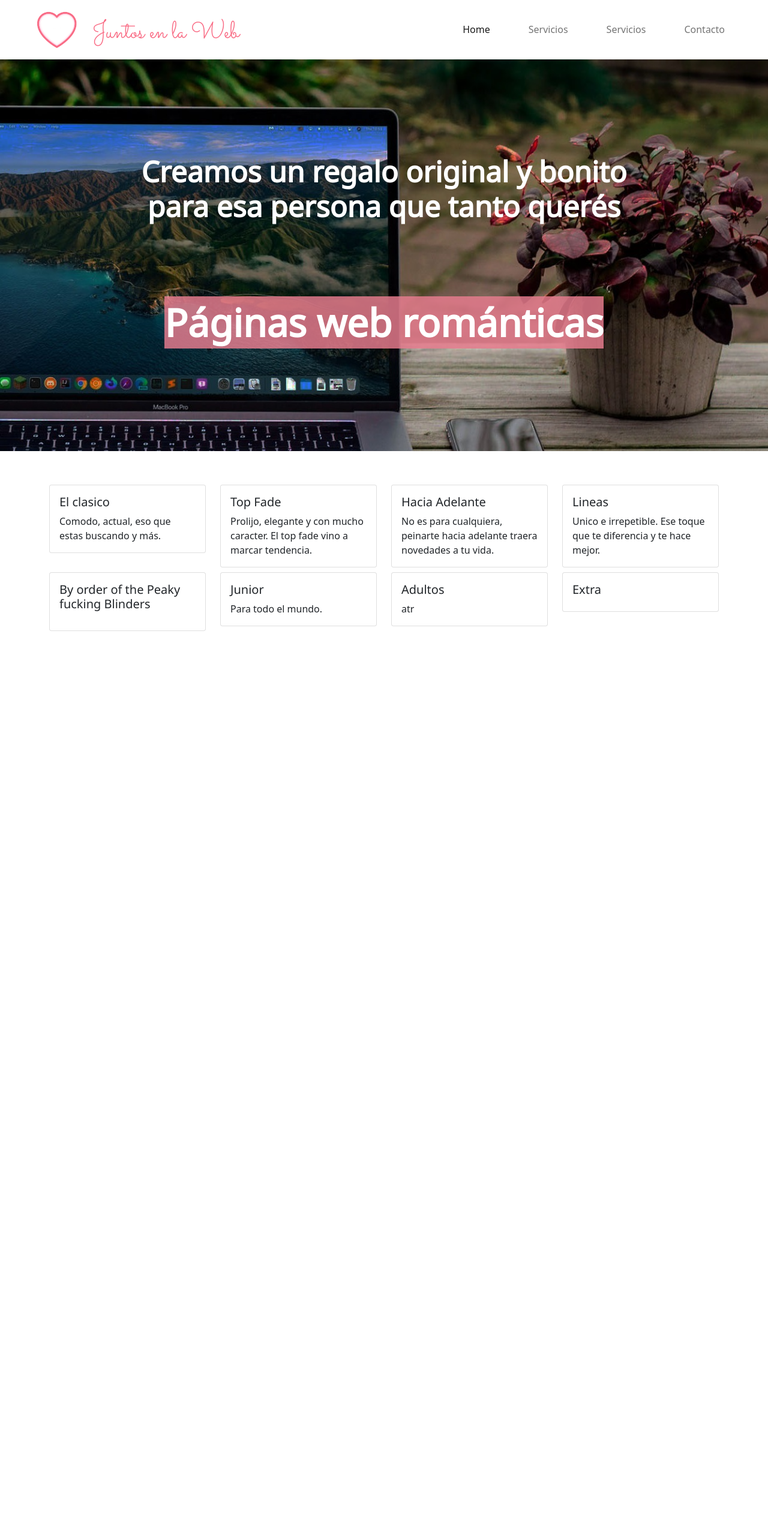
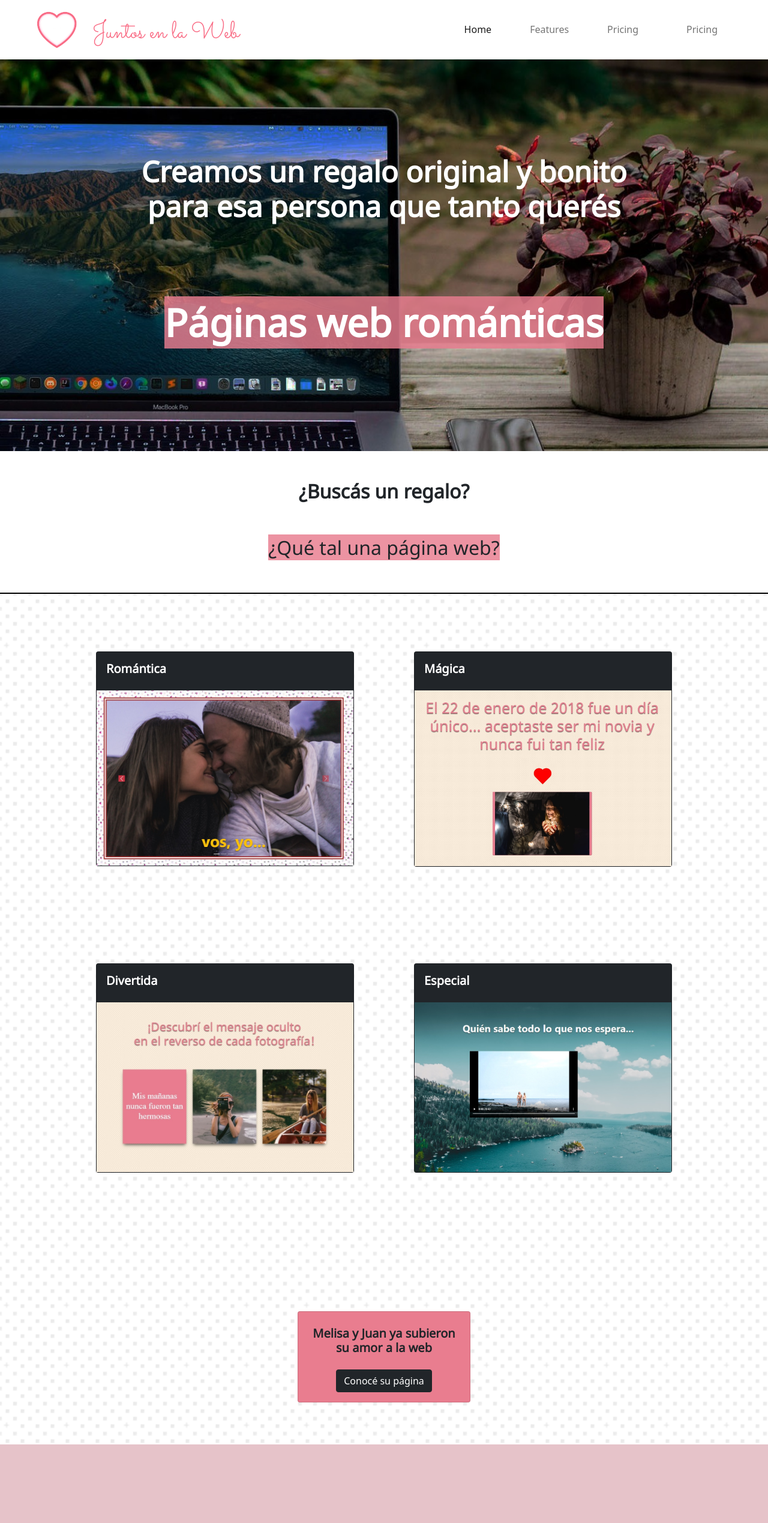
Before and after one commit to Santagiulianaj/juntosenlaweb, a plain HTML site: page index.html in a window 1280 px wide. Shown: the top 2539 px of the page at 60% size. Before the commit the page ends 1100 px from the top, so only its background shows below. Drawn offline with nearby package versions, Linux system fonts and the light colour scheme.

Commit message:
version 1: add section

```diff
--- a/estilos.css
+++ b/estilos.css
@@ -10,41 +10,68 @@ h1,h2,h3,h4,h5{
 	font-family: 'Noto Sans', sans-serif;
 }
 
-#bloque-logo {
+/* NAVBAR */
+#container-logo {
     display: inline-flex;
 }
-#texto-logo {
+#text-logo {
     color: #f96c85;
     font-family: 'Sacramento', cursive;
     padding-top: 14px;
     margin-bottom: -4px;
 }
+@media screen and (max-width: 900px) {
+
+    #text-logo {
+        font-size: 190% !important;
+    }
+}
 @media screen and (max-width: 550px) {
-    #bloque-logo {
+    #container-logo {
         margin-left: -50px !important;
+    }
+    #text-logo {
+        font-size: 190% !important;
+    }
+}
+@media screen and (max-width: 450px) {
+    #text-logo {
+        font-size: 170% !important;
+    }
+}
+@media screen and (max-width: 420px) {
+    #text-logo {
+        font-size: 157% !important;
     }
 }
 @media screen and (max-width: 380px) {
-    #foto-logo {
+    #photo-logo {
         width: 50px;
         height: 50px;
     }
-    #texto-logo {
+    #text-logo {
         margin-top: -2px !important;
         margin-left: 5px !important;
+        font-size: 140% !important;
     }
 }
 @media screen and (max-width: 350px) {
-    #foto-logo {
+    #photo-logo {
         width: 40px;
         height: 40px;
         margin-right: -1px !important;
     }
-    #texto-logo {
+    #text-logo {
         margin-top: -8px !important;
         margin-left: 10px !important;
     }
 }
+#navbar-items {
+  margin-left: auto;
+}
+
+
+/* COVER-PAGE */
 
 #cover-page {
     background: url(portadas/opcion\ 6.jpg);
@@ -53,39 +80,7 @@ h1,h2,h3,h4,h5{
     padding-top: 3% !important;
     padding-bottom: 13% !important;
 }
-@media screen and (max-width: 1350px) {
-    #cover-page {
-        background: url(portadas/opcion\ 6\ intermedia.jpg);
-        background-repeat: no-repeat;
-        background-size: cover;
-    }
-}
-@media screen and (max-width: 550px) {
-    #cover-page {
-        background: url(portadas/opcion\ 6\ chica.jpg);
-        background-repeat: no-repeat;
-        background-size: cover;
-    }
-    #texto-portada {
-        font-size: 140%;
-        padding-top: 50px !important;
-        padding-bottom: 50px !important;
-    }
-}
-@media screen and (max-width: 405px) {
-    #texto-portada {
-        font-size: 120%;
-        padding-top: -100px !important;
-    }
-}
-@media screen and (max-width: 357px) {
-    #texto-portada {
-        font-size: 100%;
-
-    }
-}
-
-#texto-portada {
+#text-cover-page {
     position: relative;
     font-family: 'Noto Sans', sans-serif;
     color: white;
@@ -95,3 +90,94 @@ h1,h2,h3,h4,h5{
 .text-with-bg {
     background-color: #e97d8fd3;
 }
+@media screen and (max-width: 1350px) {
+    #cover-page {
+        background: url(portadas/opcion\ 6\ intermedia.jpg);
+        background-repeat: no-repeat;
+        background-size: cover;
+    }
+}
+@media screen and (max-width: 650px) {
+    #text-cover-page {
+        font-size: 190%;
+    }
+}
+@media screen and (max-width: 550px) {
+    #cover-page {
+        background: url(portadas/opcion\ 6\ chica.jpg);
+        background-repeat: no-repeat;
+        background-size: cover;
+    }
+    #text-cover-page {
+        font-size: 140%;
+        padding-top: 50px !important;
+        padding-bottom: 50px !important;
+    }
+}
+@media screen and (max-width: 405px) {
+    #text-cover-page {
+        font-size: 120%;
+        padding-top: -100px !important;
+    }
+}
+@media screen and (max-width: 357px) {
+    #text-cover-page {
+        font-size: 100%;
+
+    }
+}
+
+/* SECTION */
+
+#galery {
+    background: url(img/bg-1.png);
+    background-size: 100px 100px;
+    border-top: solid 2px rgb(0, 0, 0);
+    margin-bottom: -60px !important;
+    padding-bottom: 130px !important;
+}
+
+#text-section {
+    font-size: 200%;
+}
+.gallery-container {
+    display: grid;
+    grid-template-columns: repeat(2, 1fr);
+    grid-auto-rows: 420px;
+    padding: 160px;
+    grid-gap: 100px;
+}
+.gallery__item {
+    position: relative;
+}
+.gallery__img {
+    width: 100%;
+    height: 100%;
+    object-fit: cover;
+}
+
+@media screen and (max-width: 950px) {
+    .gallery-container {
+        grid-template-columns: repeat(2, 1fr);
+    }
+    .gallery__item:nth-child(9) {
+        grid-column-start: span 2;
+    }
+}
+@media screen and (max-width: 740px) {
+    .gallery-container {
+        grid-template-columns: repeat(1, 1fr);
+    }
+}
+#button-web {
+    background-color: #e97d8f;
+    width: 18rem;
+}
+
+#ribbon {
+    background-color: #e6c3c9;
+}
+
+#product {
+
+}
--- a/index.html
+++ b/index.html
@@ -16,123 +16,122 @@
     <!--NAVBAR-->
     <nav class="navbar navbar-expand-lg navbar-light ">
         <div class="container-fluid my-1">
-            <a id="bloque-logo" class="navbar-brand ps-5" href="#">
-                <img src="img/logo.png" alt="logo" id="foto-logo" width="70" class="me-4">
-                <h1 id="texto-logo">Juntos en la Web</h1>
+            <a id="container-logo" class="navbar-brand ps-5" href="#">
+                <img src="img/logo.png" alt="logo" id="photo-logo" width="70" class="me-4">
+                <h1 id="text-logo">Juntos en la Web</h1>
             </a>
             <button class="navbar-toggler" type="button" data-bs-toggle="collapse" data-bs-target="#navbarNavDropdown" aria-controls="navbarNavDropdown" aria-expanded="false" aria-label="Toggle navigation">
                 <span class="navbar-toggler-icon"></span>
             </button>
-            <div id="navbar" class="collapse navbar-collapse" id="navbarNavDropdown">
-                <ul class="navbar-nav position-absolute top-50 end-0 translate-middle-y pe-5">
-                    <li class="nav-item ms-5"><a class="nav-link active" aria-current="page" href="#">Home</a></li>
-                    <li class="nav-item ms-5"><a class="nav-link" href="#styles">Servicios</a></li>
-                    <li class="nav-item ms-5"><a class="nav-link" href="#contact">Servicios</a></li>
-                    <li class="nav-item ms-5 pe-3"><a class="nav-link" href="#contact">Contacto</a></li>
+            <div class="collapse navbar-collapse" id="navbarNavDropdown">
+                <ul id="navbar-items" class="navbar-nav pe-5">
+                    <li class="nav-item ms-5">
+                      <a class="nav-link active" aria-current="page" href="#">Home</a>
+                    </li>
+                    <li class="nav-item ms-5">
+                      <a class="nav-link" href="#">Features</a>
+                    </li>
+                    <li class="nav-item ms-5 pe-3">
+                      <a class="nav-link" href="#">Pricing</a>
+                    </li>
+                    <li class="nav-item ms-5 pe-3">
+                        <a class="nav-link" href="#">Pricing</a>
+                    </li>
                 </ul>
             </div>
         </div>
     </nav>
 
     <!--COVER PAGE-->
+
     <div id="cover-page">
-        <h1 id="texto-portada" class="text-center display-5 fw-bold"><span class="">Creamos un regalo original y bonito<br/>para esa persona que tanto querés</span></h1>
-        <h1 id="texto-portada" class="text-center display-3 fw-bold"><span class="text-with-bg">Páginas web románticas</span></h1>
+        <h1 id="text-cover-page" class="text-center display-5 fw-bold"><span class="">Creamos un regalo original y bonito<br/>para esa persona que tanto querés</span></h1>
+        <h1 id="text-cover-page" class="text-center display-3 fw-bold"><span class="text-with-bg">Páginas web románticas</span></h1>
     </div>
 
 
+    <!--SECTION-->
 
+        <div class="row pt-5">
+            <h3 id="text-section" class="text-center pb-5 display-5 text-shadow fw-bold">¿Buscás un regalo?</h3>
+            <h3 id="text-section" class="text-center pb-5 display-3 text-shadow"><span class="text-with-bg">¿Qué tal una página web?</span></h3>
+        </div>
 
- <section>
-        <div class="container mt-5 mb-5">
-            <div class="row">
-                <div class="col-12 col-sm-6 col-md-4 col-lg-3 mt-2">
-                    <div class="card">
-                        <div class="cover cover-small" style="background-image:url(cortes/ezeanteojos.jpg)">
+        <div id="galery" class="pt-5">
+            <div class="gallery-container pt-5">
+                <div class="gallery__item">
+                    <div class="card text-white bg-dark">
+                        <div class="card-body">
+                            <h5 class="card-title fw-bold">Romántica</h5>
                         </div>
-                        <div class="card-body">
-                            <h5 class="card-title">El clasico</h5>
-                            <p class="card-text">Comodo, actual, eso que estas buscando y más.</p>
-                        </div>
+                        <img src="img/romantica.jpg" alt="" class="gallery__img">
                     </div>
                 </div>
-                <div class="col-12 col-sm-6 col-md-4 col-lg-3 mt-2">
-                    <div class="card">
-                        <div class="cover cover-small" style="background-image:url(cortes/patotopfade.jpg)">
+                <div class="gallery__item">
+                    <div class="card text-white bg-dark">
+                        <div class="card-body">
+                            <h5 class="card-title fw-bold">Mágica</h5>
                         </div>
-                        <div class="card-body">
-                            <h5 class="card-title">Top Fade</h5>
-                            <p class="card-text">Prolijo, elegante y con mucho caracter. El top fade vino a marcar tendencia.</p>
-                        </div>
+                        <img src="img/magica.jpg" alt="" class="gallery__img">
                     </div>
                 </div>
-                <div class="col-12 col-sm-6 col-md-4 col-lg-3 mt-2">
-                    <div class="card">
-                        <div class="cover cover-small" style="background-image:url(cortes/faus.jpg)">
+                <div class="gallery__item">
+                    <div class="card text-white bg-dark">
+                        <div class="card-body">
+                            <h5 class="card-title fw-bold">Divertida</h5>
                         </div>
-                        <div class="card-body">
-                            <h5 class="card-title">Hacia Adelante</h5>
-                            <p class="card-text">No es para cualquiera, peinarte hacia adelante traera novedades a tu vida.</p>
-                        </div>
+                        <img src="img/divertida.jpg" alt="" class="gallery__img">
                     </div>
                 </div>
-                <div class="col-12 col-sm-6 col-md-4 col-lg-3 mt-2">
-                    <div class="card">
-                        <div class="cover cover-small" style="background-image:url(cortes/valen2.jpg)">
+                <div class="gallery__item">
+                    <div class="card text-white bg-dark">
+                        <div class="card-body">
+                            <h5 class="card-titl fw-bold">Especial</h5>
                         </div>
-                        <div class="card-body">
-                            <h5 class="card-title">Lineas</h5>
-                            <p class="card-text">Unico e irrepetible. Ese toque que te diferencia y te hace mejor.</p>
-                        </div>
-                    </div>
-                </div>
-                <div class="col-12 col-sm-6 col-md-4 col-lg-3 mt-2">
-                    <div class="card">
-                        <div class="cover cover-small" style="background-image:url(cortes/patobigote.jpg)">
-                        </div>
-                        <div class="card-body">
-                            <h5 class="card-title">By order of the Peaky fucking Blinders</h5>
-                            <p class="card-text2"></p>
-                        </div>
-                    </div>
-                </div>
-                <div class="col-12 col-sm-6 col-md-4 col-lg-3 mt-2">
-                    <div class="card">
-                        <div class="cover cover-small" style="background-image:url(cortes/nene.jpg)">
-                        </div>
-                        <div class="card-body">
-                            <h5 class="card-title">Junior</h5>
-                            <p class="card-text">Para todo el mundo.</p>
-                        </div>
-                    </div>
-                </div>
-                <div class="col-12 col-sm-6 col-md-4 col-lg-3 mt-2">
-                    <div class="card">
-                        <div class="cover cover-small" style="background-image:url(cortes/grande.jpg)">
-                        </div>
-                        <div class="card-body">
-                            <h5 class="card-title">Adultos</h5>
-                            <p class="card-text">atr</p>
-                        </div>
-                    </div>
-                </div>
-                <div class="col-12 col-sm-6 col-md-4 col-lg-3 mt-2">
-                    <div class="card">
-                        <div class="cover cover-small" style="background-image:url(cortes/random.jpg)">
-                        </div>
-                        <div class="card-body">
-                            <h5 class="card-title">Extra</h5>
-                            <p class="card-text"></p>
-                        </div>
+                        <img src="img/especial.jpg" alt="" class="gallery__img">
                     </div>
                 </div>
             </div>
+
+            <div id="button-web" class="card text-center mx-auto">
+                <div class="card-body">
+                    <h5 class="card-title fw-bold pb-3 pt-2">Melisa y Juan ya subieron su amor a la web</h5>
+                    <a href="https://www.melisayjuan.com.ar" target="_blank" class="btn btn-dark">Conocé su página</a>
+                </div>
+            </div>
         </div>
-    </section>
 
+
+    <!--RIBBON-->
+
+    <div id="ribbon" class="container-fluid">
+        <div id="decoration" class="container w-50 pl-5 rounded-lg">
+            <div class="row align-items-center">
+                <div class="col-sm text-light text-center">
+                    <h1 class="text-shadow display-5"><br/></h1>
+                    <h1 class="text-shadow display-5"><br/></h1>
+                </div>
+            </div>
+        </div>
+    </div>
+
+    <!--PRODUCT-->
+
+    <div id="product">
+        <div class="card" style="width: 18rem;">
+            <div class="card-header text-center">
+            <p>Pagina Romantica<br/>Incluye</p>
+            </div>
+            <ul class="list-group list-group-flush">
+            <li class="list-group-item">An item</li>
+            <li class="list-group-item">A second item</li>
+            <li class="list-group-item">A third item</li>
+            </ul>
+        </div>
+    </div>
 
 
     <script src="funcionalidad.js"></script>
-    <script src="https://cdn.jsdelivr.net/npm/bootstrap@5.0.0-beta1/dist/js/bootstrap.bundle.min.js" integrity="sha384-ygbV9kiqUc6oa4msXn9868pTtWMgiQaeYH7/t7LECLbyPA2x65Kgf80OJFdroafW" crossorigin="anonymous"></script>
+    <script src="https://cdn.jsdelivr.net/npm/bootstrap@5.0.0-beta2/dist/js/bootstrap.bundle.min.js" integrity="sha384-b5kHyXgcpbZJO/tY9Ul7kGkf1S0CWuKcCD38l8YkeH8z8QjE0GmW1gYU5S9FOnJ0" crossorigin="anonymous"></script>
 </body>
 </html>
```
Also changed, not shown: img/bg-1.png (added), img/divertida.jpg (added), img/especial.jpg (added), img/magica.jpg (added), img/romantica.jpg (added).
